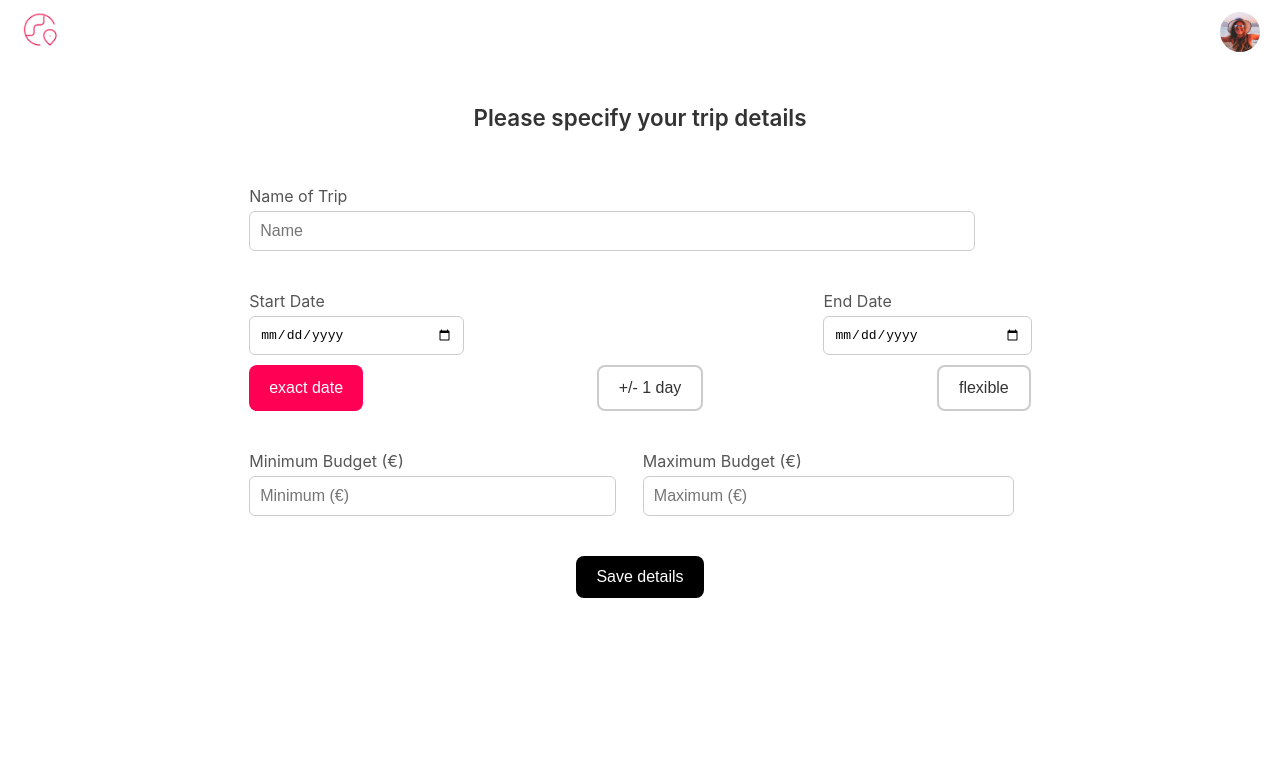
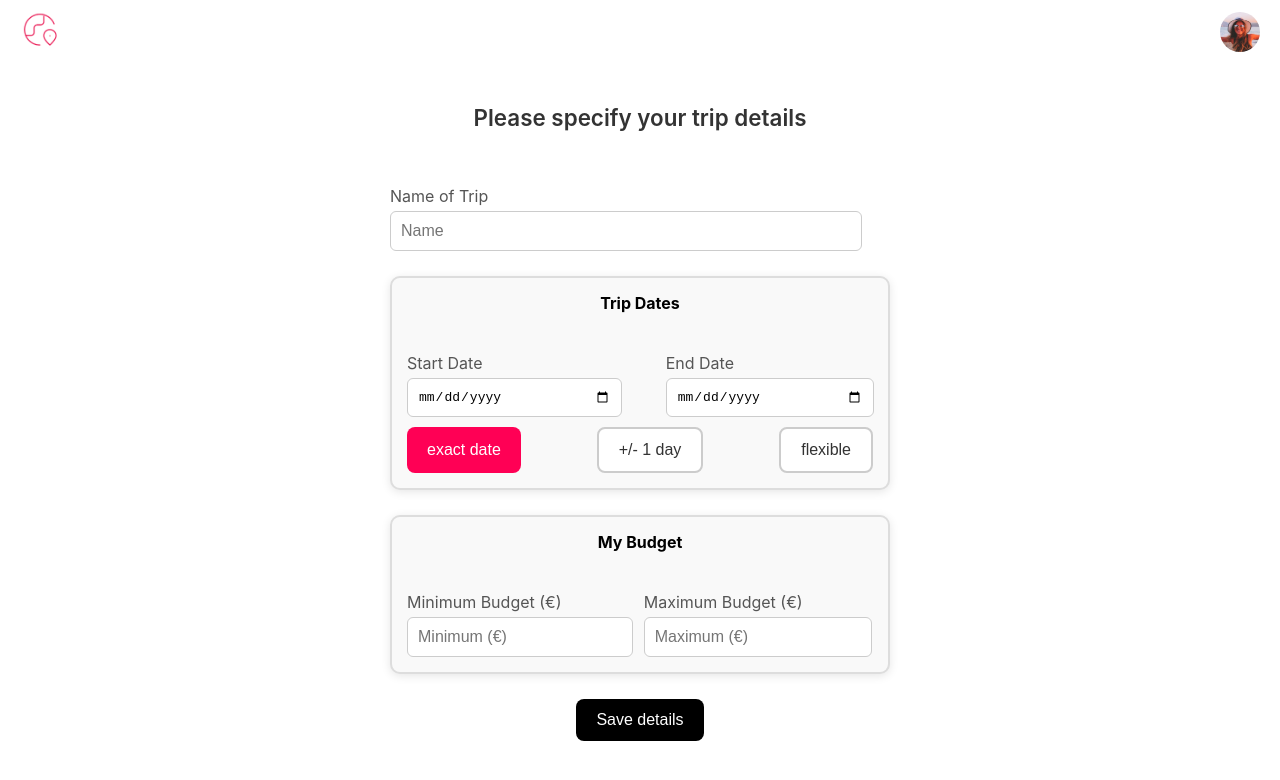
Before and after one commit to philinhphan/Adventour, a React (Create React App) app: page /planning in a window 1280 px wide. Shown: the top 780 px of the page. Built offline with nearby package versions, Linux system fonts and the light colour scheme.

Commit message:
Update ProcessingPage (image), update planning page

```diff
--- a/src/assets/styles/PlanningPage.css
+++ b/src/assets/styles/PlanningPage.css
@@ -14,15 +14,37 @@
   color: #333;
 }
 
+/* Separate boxes for details on date and budget */
+.date-box,
+.budget-box {
+  border: 2px solid #ddd;
+  border-radius: 10px;
+  padding: 15px;
+  margin: 25px 0;
+  background-color: #f9f9f9;
+  box-shadow: 0 2px 10px rgba(0, 0, 0, 0.1);
+  width: 100%;
+  max-width: 500px;
+  box-sizing: border-box;
+}
+
+.section-title{
+  font-size: 16px;
+  font-weight: bold;
+  margin-bottom: 5px;
+  text-align: center;
+}
+
 .date-section {
   display: flex;
   flex-direction: column;
+  gap: 10px;
 }
 
 .date-flexibility {
   display: flex;
   justify-content: space-between;
-  margin-top: 10px;
+  gap: 10px;
 }
 
 .date-inputs {
@@ -34,5 +56,4 @@
 .budget-section {
   display: flex;
   gap: 10px;
-  margin-bottom: 40px;
 }
--- a/src/assets/styles/ProcessingPage.css
+++ b/src/assets/styles/ProcessingPage.css
@@ -1,3 +1,11 @@
+.processing-page {
+  background: url(../images/ProcessingPage_Background.jpg) no-repeat center center fixed;
+  background-size: cover;
+  /* Alternatively, you can use a background color */
+  /* background-color: #f0f0f0; */
+  height: 100vh; /* Ensure the background covers the full viewport height */
+}
+
 .processing-container {
   position: fixed;
   top: 0;
--- a/src/pages/PlanningPage.jsx
+++ b/src/pages/PlanningPage.jsx
@@ -66,6 +66,10 @@ const PlanningPage = () => {
             value={tripDetails.name}
             onChange={handleInputChange}
           />
+
+
+          <div className="date-box"> {/* Separate box for details on date */}
+            <label className="section-title">Trip Dates</label>
           <div className="date-section">
             <div className="date-inputs">
               <InputField
@@ -115,6 +119,10 @@ const PlanningPage = () => {
               />
             </div>
           </div>
+          </div>
+
+          <div className="budget-box"> {/* Separate box for details on budget */}
+            <label className="section-title">My Budget</label>
           <div className="budget-section">
             <InputField
               label="Minimum Budget (€)"
@@ -134,6 +142,7 @@ const PlanningPage = () => {
             />
           </div>
         </div>
+        </div>
         <Button
           label="Save details"
           styleType="black"
--- a/src/pages/ProcessingPage.jsx
+++ b/src/pages/ProcessingPage.jsx
@@ -4,6 +4,7 @@ import Popup from "../components/PopUp/PopUp";
 import Navbar from "../components/Navbar/Navbar";
 import "../assets/styles/ProcessingPage.css";
 import plane from "../assets/icons/planeIcon.svg";
+import "../assets/styles/FlightPopup.css"; // Specific airplane popup styles
 
 import logo from "../assets/images/AdventourLogo.svg";
 import profil from "../assets/images/LisaProfil.jpg";
@@ -28,7 +29,7 @@ const ProcessingPage = () => {
             message="Thank you for your feedback."
             subMessage="Your friends received a notification and were reminded to share their preferences for the upcoming trip. Come back later :)"
             icon={plane}
-          />
+            />
         </div>
       </div>
     </div>
```
Also changed, not shown: 1 other file (tests, documents, lock files or other folders).
